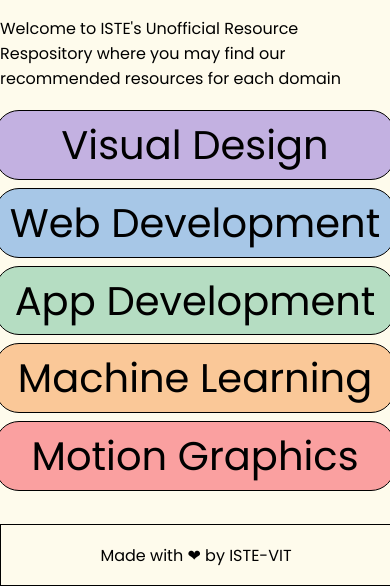
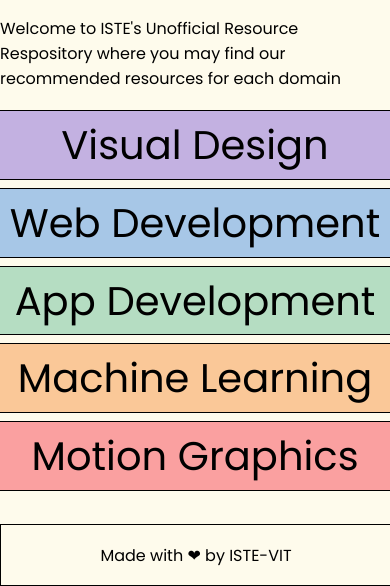
Before and after one commit to rs0125/Unofficial_ISTE_Resource_Repo, a Flask app: page / in a window 390 px wide. Shown: the part 278-864 px from the top of the page. Run offline with Flask 2, Linux system fonts and the light colour scheme.

Commit message:
Added hover effects, fixed CSS margins
Hover added
CSS scale based on %
Mobile scaling still needed

```diff
--- a/static/stylesheets/style.css
+++ b/static/stylesheets/style.css
@@ -38,19 +38,22 @@ h2{
     font-size: 250%;
     width: 100%;
     color: black;
-    padding: 1% 1%;
-    margin: 1%;
+    padding: 1% 0%;
+    margin: 1% 0%;
     border: solid black 1px;
-    border-radius: 24px;
 
 }
+
+.buttonkumar:hover {filter: drop-shadow(2px 2px 0px black) !important}
+
+
 
 .titlekumar{
     background-color: #B5DDC2;
     font-size: 250%;
     width: 100%;
     color: black;
-    padding: 1% 1%;
+    padding: 1% 0%;
     margin: 0%;
     border: solid black 1px;
 
@@ -63,6 +66,11 @@ h2{
 
 li a:link, a:visited{
     text-decoration: none;
+    color: black;
+}
+
+li a:hover{
+    text-decoration: underline;
     color: black;
 }
 
@@ -89,6 +97,8 @@ footer{
     border: solid black 1px;
 }
 
+
+
 .clear { clear: both; height: 30px; margin: 0%;}
 
 .smolclear { clear: both; height: 15px; margin: 0%;}
@@ -97,3 +107,26 @@ footer a:link, a:visited {
     text-decoration: none;
     color: black;
 }
+
+footer a:hover{
+    text-decoration:underline;
+}
+
+#appdev {
+    background-color: #B5DDC2;
+}
+
+#aiml {
+    background-color: #FAC898;
+}
+
+#design {
+    background-color: #C3B1E1;
+}
+#motiongraphics {
+    background-color: #FAA0A0;
+}
+
+#webdev {
+    background-color: #A7C7E7;
+}
--- a/templates/display.html
+++ b/templates/display.html
@@ -17,7 +17,7 @@
 {%for res in resources%}
 {%if res.type == "article"%}
 <div class="centerkumar">
-    <div><a href={{res.url}}> {{res.title}}</a></div>
+    <div><a href={{res.url}}  target="_blank" rel="noopener noreferrer"> {{res.title}}</a></div>
 </div>
 
 
@@ -30,7 +30,7 @@
 {%for res in resources%}
 {%if res.type == "inspo"%}
 <div class="centerkumar">
-    <div><a href={{res.url}}> {{res.title}}</a></div>
+    <div><a href={{res.url}}  target="_blank" rel="noopener noreferrer"> {{res.title}}</a></div>
 </div>
 
 <br>
--- a/templates/index.html
+++ b/templates/index.html
@@ -11,24 +11,24 @@
 
 
 <div class="columnkumar">
-    <div class="buttonkumar centerkumar" style="background-color: #C3B1E1;">
+    <div class="buttonkumar centerkumar" id="design">
         <a href="/design">Visual Design</a>
     </div>
 
-    <div class="buttonkumar centerkumar" style="background-color: #A7C7E7;">
+    <div class="buttonkumar centerkumar" id="webdev">
         <a href="/web">Web Development</a>
     </div>
 
-    <div class="buttonkumar centerkumar">
+    <div class="buttonkumar centerkumar" id="appdev">
         <a href="/app">App Development</a>
     </div>
 
-    <div class="buttonkumar centerkumar" style="background-color: #FAC898;">
+    <div class="buttonkumar centerkumar" id="aiml">
         <a href="/aiml">Machine Learning</a>
     </div>
 
 
-    <div class="buttonkumar centerkumar" style="background-color: #FAA0A0;">
+    <div class="buttonkumar centerkumar" id="motiongraphics">
         <a href="/motiongraphics">Motion Graphics</a>
     </div>
 
```
